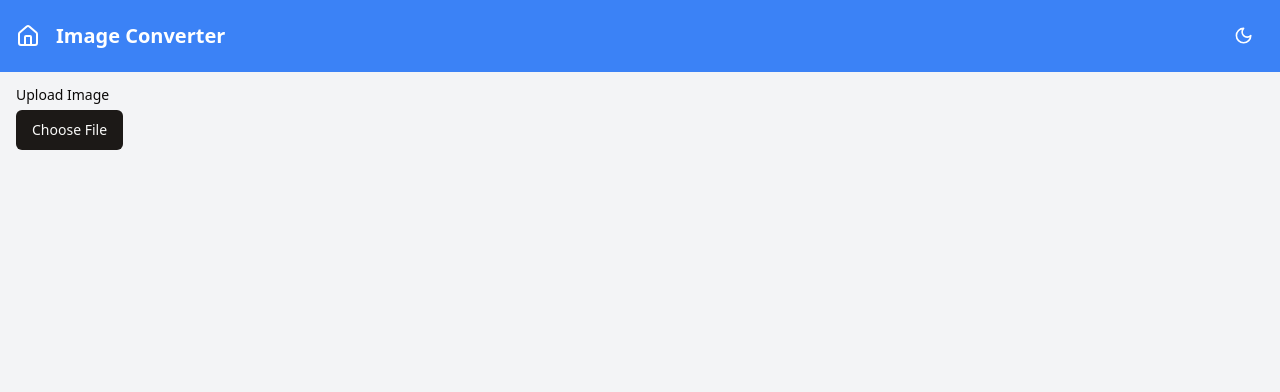
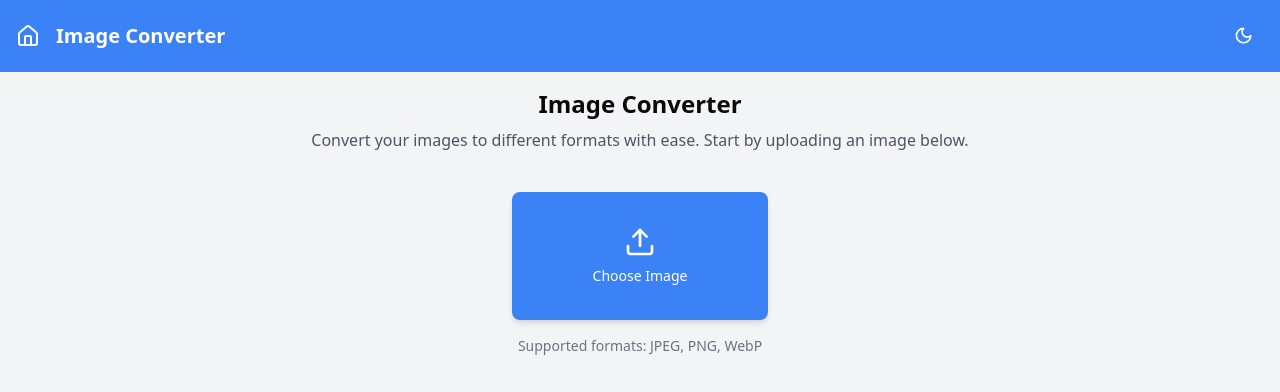
Before and after one commit to lukebatchelor/quick-tools, a React (Vite) app: page /image-converter in a window 1280 px wide. Shown: the top 392 px of the page. Built offline with nearby package versions, Linux system fonts and the light colour scheme.

Commit message:
Nicer image converter ui

```diff
--- a/src/components/ImageConverter.jsx
+++ b/src/components/ImageConverter.jsx
@@ -1,8 +1,8 @@
 import React, { useState, useRef } from 'react';
 import { Button } from "@/components/ui/button"
 import { Select, SelectContent, SelectItem, SelectTrigger, SelectValue } from "@/components/ui/select"
-import { Label } from "@/components/ui/label"
 import { useTheme } from '../ThemeContext';
+import { Upload } from 'lucide-react';
 
 function ImageConverter() {
   const [originalFile, setOriginalFile] = useState(null);
@@ -47,10 +47,28 @@ function ImageConverter() {
     reader.readAsDataURL(originalFile);
   };
 
+  const ImagePreview = ({ src, alt }) => {
+    return (
+      <div className="w-full flex justify-center items-center" style={{ maxHeight: '70vh' }}>
+        <img
+          src={src}
+          alt={alt}
+          className="max-w-full max-h-[70vh] object-contain rounded-lg shadow-md"
+        />
+      </div>
+    );
+  };
+
   return (
     <div className={`space-y-6 ${isDarkMode ? 'dark' : ''}`}>
-      <div>
-        <Label htmlFor="image-upload" className="block mb-2 dark:text-white">Upload Image</Label>
+      <div className="text-center space-y-2">
+        <h2 className="text-2xl font-bold dark:text-white">Image Converter</h2>
+        <p className="text-gray-600 dark:text-gray-300">
+          Convert your images to different formats with ease. Start by uploading an image below.
+        </p>
+      </div>
+
+      <div className="flex flex-col items-center space-y-4">
         <input
           id="image-upload"
           type="file"
@@ -59,16 +77,27 @@ function ImageConverter() {
           ref={fileInputRef}
           className="hidden"
         />
-        <Button onClick={() => fileInputRef.current.click()} className="dark:bg-blue-600 dark:hover:bg-blue-700 dark:text-white">
-          Choose File
+        <Button
+          onClick={() => fileInputRef.current.click()}
+          className="w-64 h-32 flex flex-col items-center justify-center bg-blue-500 hover:bg-blue-600 dark:bg-blue-600 dark:hover:bg-blue-700 text-white rounded-lg shadow-md transition-all duration-300"
+        >
+          <Upload size={32} className="mb-2" />
+          <span>Choose Image</span>
         </Button>
+        {!originalImage && (
+          <p className="text-sm text-gray-500 dark:text-gray-400">
+            Supported formats: JPEG, PNG, WebP
+          </p>
+        )}
       </div>
 
       {originalImage && (
-        <div className="space-y-4">
-          <img src={originalImage} alt="Original" className="w-full rounded-lg shadow-md" />
-          <p className="dark:text-white">Format: {originalFormat}</p>
-          <p className="dark:text-white">Size: {(originalSize / 1024).toFixed(2)} KB</p>
+        <div className="space-y-6">
+          <ImagePreview src={originalImage} alt="Original" />
+          <div className="flex flex-col sm:flex-row sm:justify-between space-y-2 sm:space-y-0 sm:space-x-4">
+            <p className="dark:text-white">Format: {originalFormat}</p>
+            <p className="dark:text-white">Size: {(originalSize / 1024).toFixed(2)} KB</p>
+          </div>
 
           <Select value={targetFormat} onValueChange={setTargetFormat}>
             <SelectTrigger className="dark:bg-gray-700 dark:text-white">
@@ -81,16 +110,18 @@ function ImageConverter() {
             </SelectContent>
           </Select>
 
-          <Button onClick={convertImage} className="w-full dark:bg-blue-600 dark:hover:bg-blue-700 dark:text-white">Convert</Button>
+          <Button onClick={convertImage} className="w-full bg-green-500 hover:bg-green-600 dark:bg-green-600 dark:hover:bg-green-700 text-white">Convert</Button>
         </div>
       )}
 
       {convertedImage && (
-        <div className="space-y-4">
-          <img src={convertedImage} alt="Converted" className="w-full rounded-lg shadow-md" />
-          <p className="dark:text-white">Converted size: {(convertedSize / 1024).toFixed(2)} KB</p>
-          <p className="dark:text-white">Size difference: {((convertedSize - originalSize) / 1024).toFixed(2)} KB</p>
-          <Button asChild className="w-full dark:bg-blue-600 dark:hover:bg-blue-700 dark:text-white">
+        <div className="space-y-6">
+          <ImagePreview src={convertedImage} alt="Converted" />
+          <div className="flex flex-col sm:flex-row sm:justify-between space-y-2 sm:space-y-0 sm:space-x-4">
+            <p className="dark:text-white">Converted size: {(convertedSize / 1024).toFixed(2)} KB</p>
+            <p className="dark:text-white">Size difference: {((convertedSize - originalSize) / 1024).toFixed(2)} KB</p>
+          </div>
+          <Button asChild className="w-full bg-blue-500 hover:bg-blue-600 dark:bg-blue-600 dark:hover:bg-blue-700 text-white">
             <a href={convertedImage} download={`converted.${targetFormat}`}>
               Download Converted Image
             </a>
```
